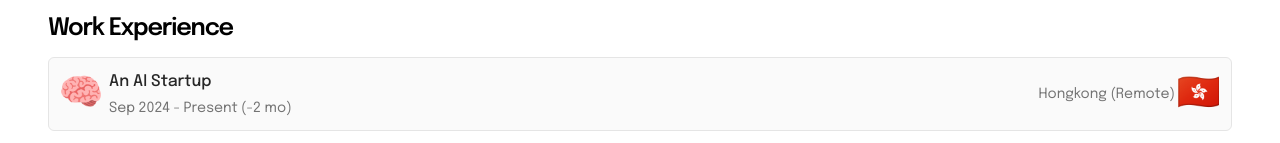
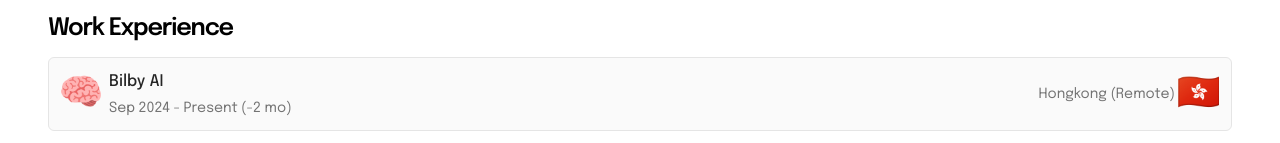
Before and after one commit to Blankeos/next-portfolio, a Next.js app: page /about in a window 1280 px wide. Shown: the part 867-1010 px from the top of the page. Built offline with nearby package versions, Linux system fonts and the light colour scheme.

Commit message:
feat: Updated wxp.

```diff
--- a/src/app/about/page.tsx
+++ b/src/app/about/page.tsx
@@ -14,7 +14,7 @@ const AboutPage: FC<AboutPageProps> = () => {
   const workExperiences = [
     {
       icon: '🧠',
-      company: 'An AI Startup',
+      company: 'Bilby AI',
       dates: ['2024-09-30', 'Present'] as [string, string],
       location: {
         name: 'Hongkong (Remote)',
```
